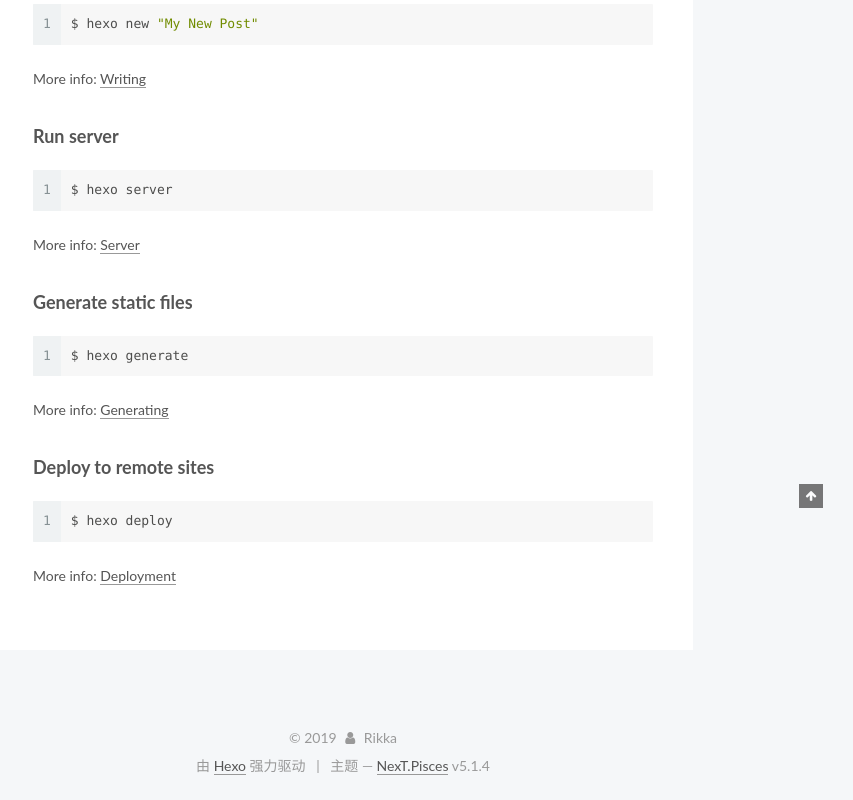
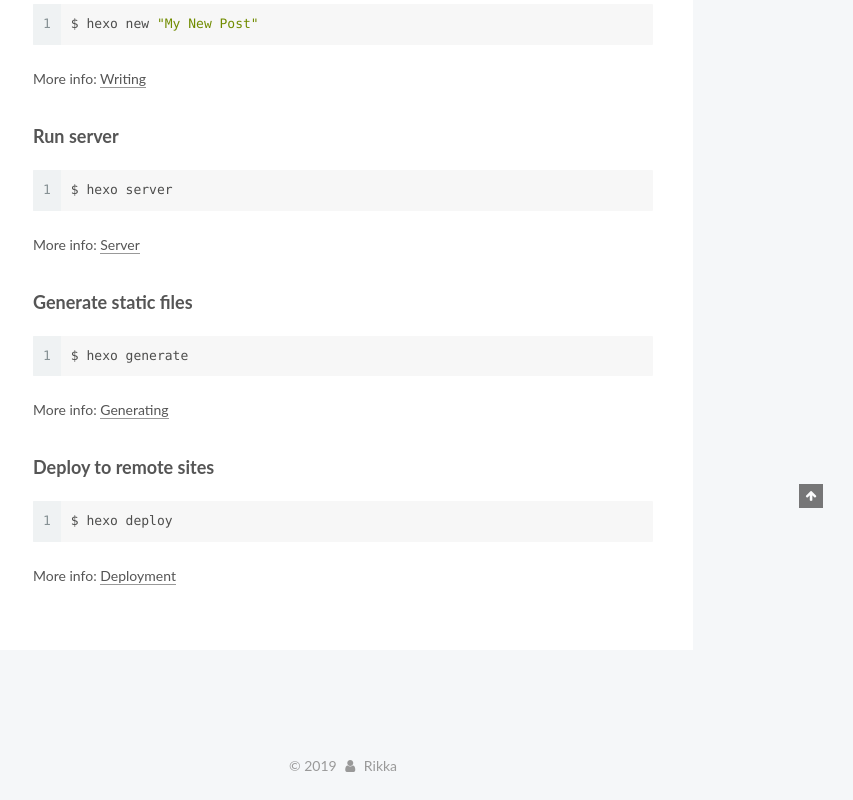
Before and after one commit to LoveLiii/LoveLiii.github.io, a plain HTML site: page index.html in a window 1280 px wide. Shown: the part 392-1192 px from the top of the page, without its empty margins (427-1280 px from the left). Drawn offline with Linux system fonts and the light colour scheme.

Commit message:
Site updated: 2019-06-24 21:31:39

```diff
--- a/css/main.css
+++ b/css/main.css
@@ -1823,7 +1823,7 @@ pre .javascript .function {
   width: 4px;
   height: 4px;
   border-radius: 50%;
-  background: #ff2b5b;
+  background: #c1205e;
 }
 .links-of-blogroll {
   font-size: 13px;
--- a/index.html
+++ b/index.html
@@ -449,17 +449,6 @@
 </div>
 
 
-  <div class="powered-by">由 <a class="theme-link" target="_blank" href="https://hexo.io">Hexo</a> 强力驱动</div>
-
-
-
-  <span class="post-meta-divider">|</span>
-
-
-
-  <div class="theme-info">主题 &mdash; <a class="theme-link" target="_blank" href="https://github.com/iissnan/hexo-theme-next">NexT.Pisces</a> v5.1.4</div>
-
-
 
 
 
```
Also changed, not shown: 2019/06/24/hello-world/index.html (+0 -11 lines), archives/2019/06/index.html (+0 -11 lines), archives/2019/index.html (+0 -11 lines), archives/index.html (+0 -11 lines).
